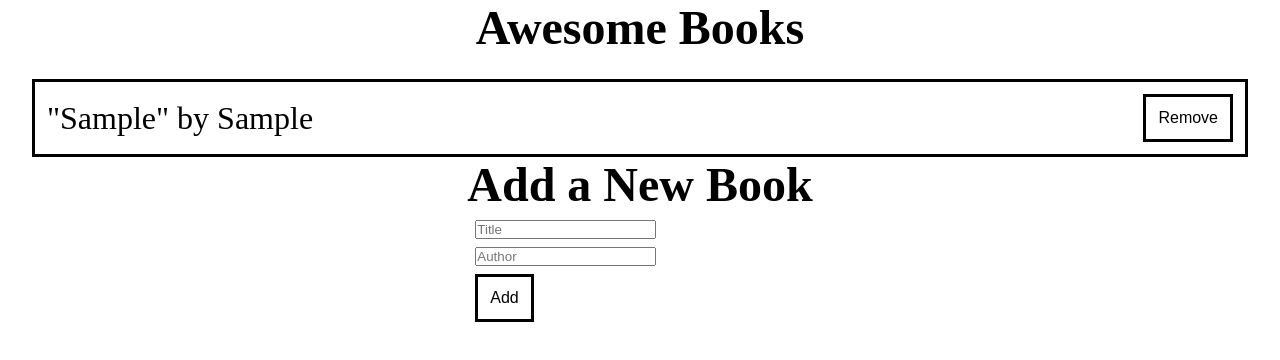
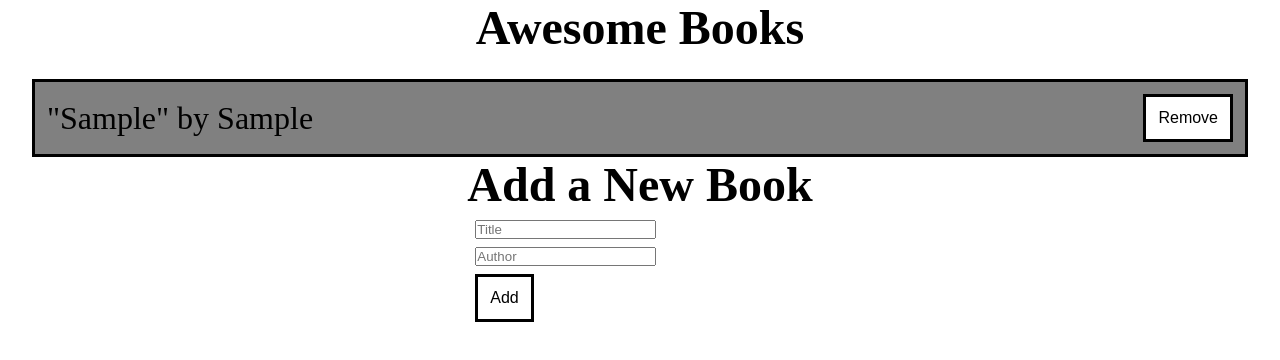
Before and after one commit to wuyepabdul/awesome-books, a website: page index.html in a window 1280 px wide. Both pictures are taken after typing "Sample", "Sample" into the empty fields and a click on the button "Add". Drawn offline with Linux system fonts and the light colour scheme.

Commit message:
Add grey background to ul nth odd child

```diff
--- a/style.css
+++ b/style.css
@@ -32,6 +32,17 @@ section {
   align-items: center;
 }
 
+.listOfBooks > ul:nth-child(odd) {
+  background-color: grey;
+}
+
+.listOfBooks > ul > li {
+  display: inline-block;
+}
+
+.listOfBooks > ul > li:last-child {
+  float: right;
+}
 
 form input,
 form button {
```
